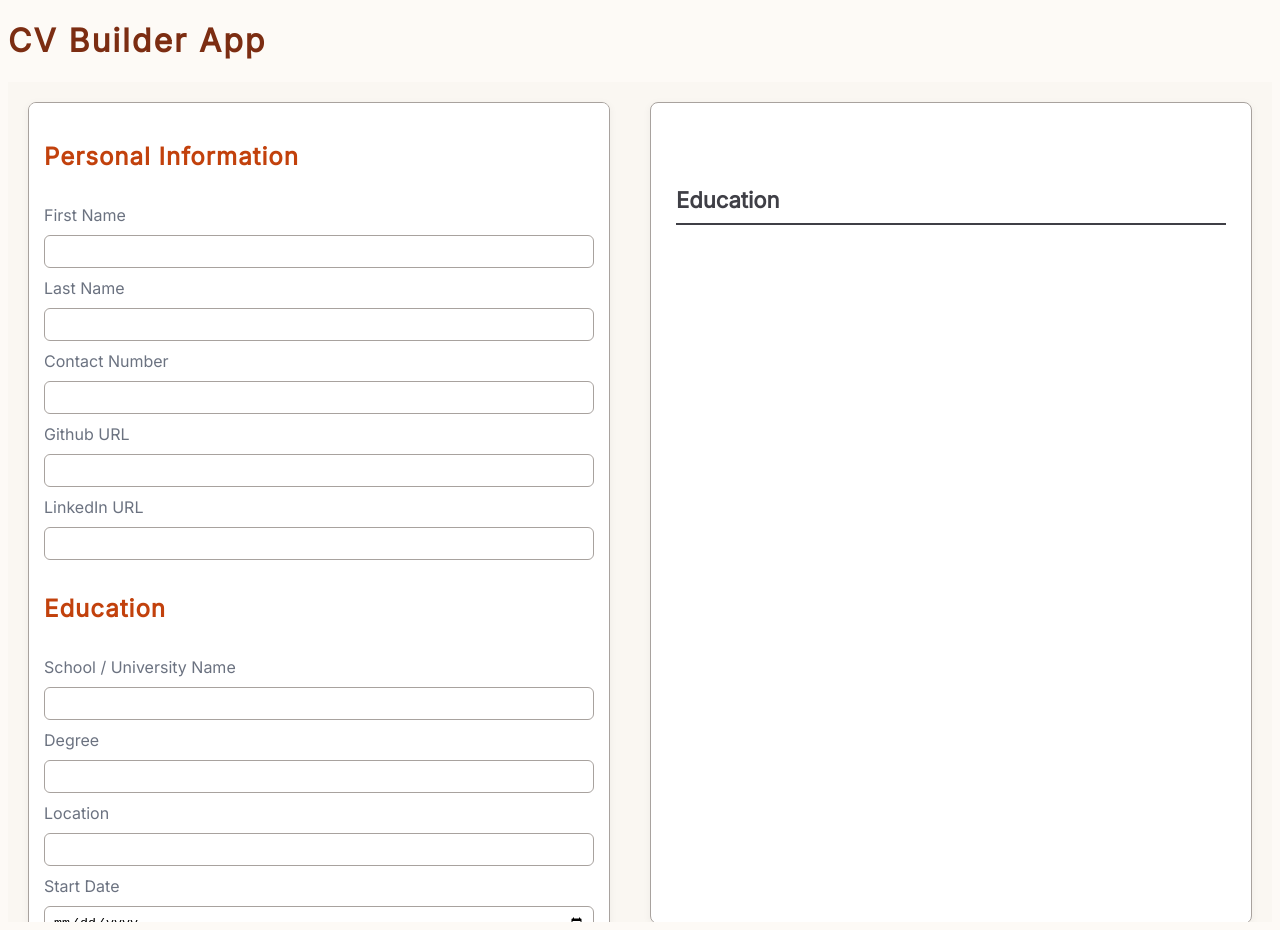
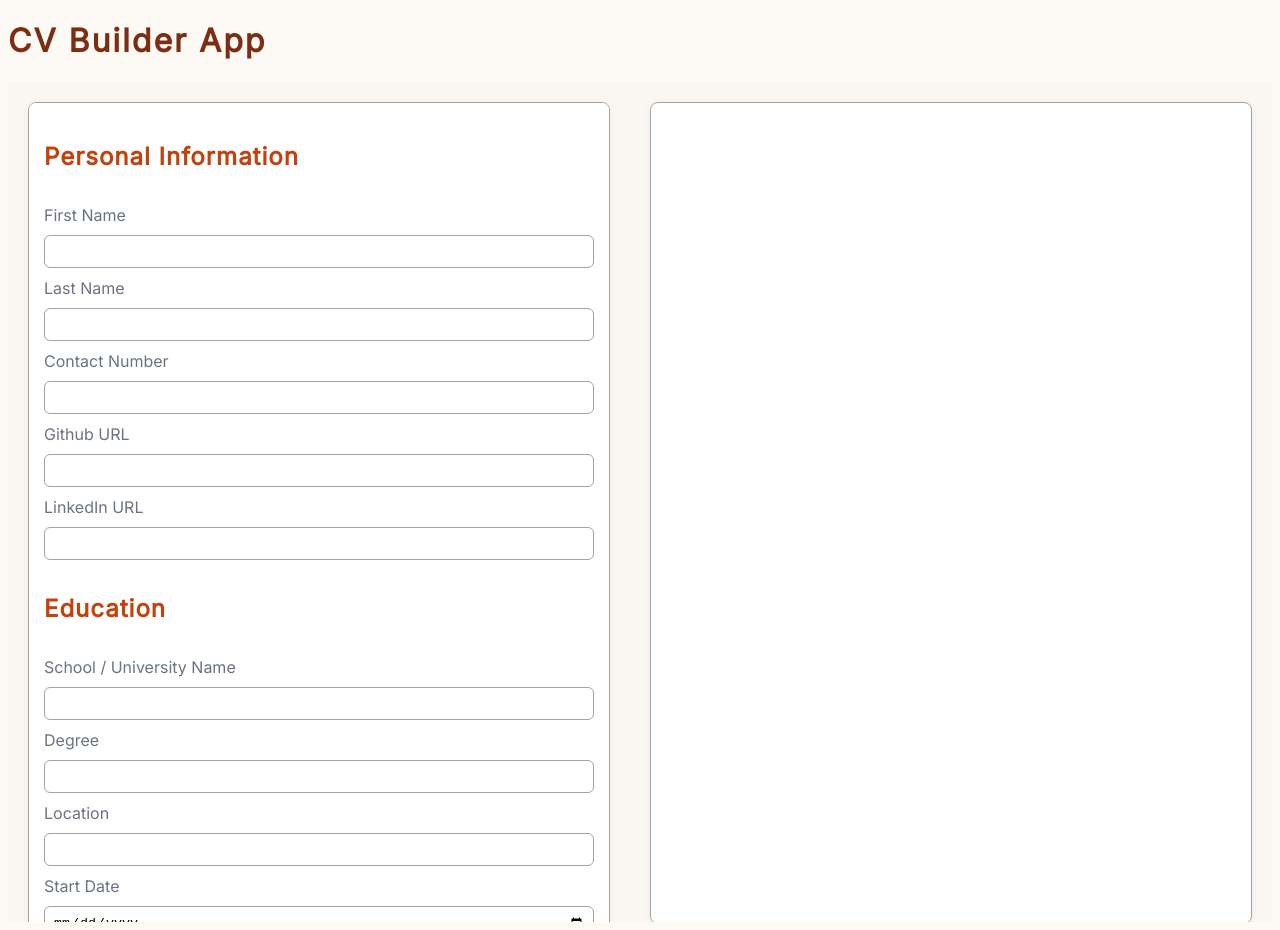
Before and after one commit to sameeksha-dalvi/cv-builder, a React (Vite) app: page / in a window 1280 px wide. Built offline with nearby package versions, Linux system fonts and the light colour scheme.

Commit message:
fix: conditionally render education section only when data is present

```diff
--- a/src/App.jsx
+++ b/src/App.jsx
@@ -97,6 +97,8 @@ const App = () => {
 
     return `${formattedStart} - ${formattedEnd}`;
   };
+
+  const hasEducationData = education.school || education.degree;
   return (
     <div>
       <h1>CV Builder App</h1>
@@ -211,6 +213,7 @@ const App = () => {
             <p>{personalInfo.githubUrl}</p>
             <p>{personalInfo.linkedInUrl}</p>
           </div>
+          {hasEducationData && (
             <div className='preview-education'>
               <h4 className='preview-section-header'>Education</h4>
               <div className='preview-ed-data'>
@@ -227,6 +230,7 @@ const App = () => {
               </div>
 
             </div>
+          )}
 
         </div>
 
```
Lines whose indentation alone changed are shown as unchanged.
